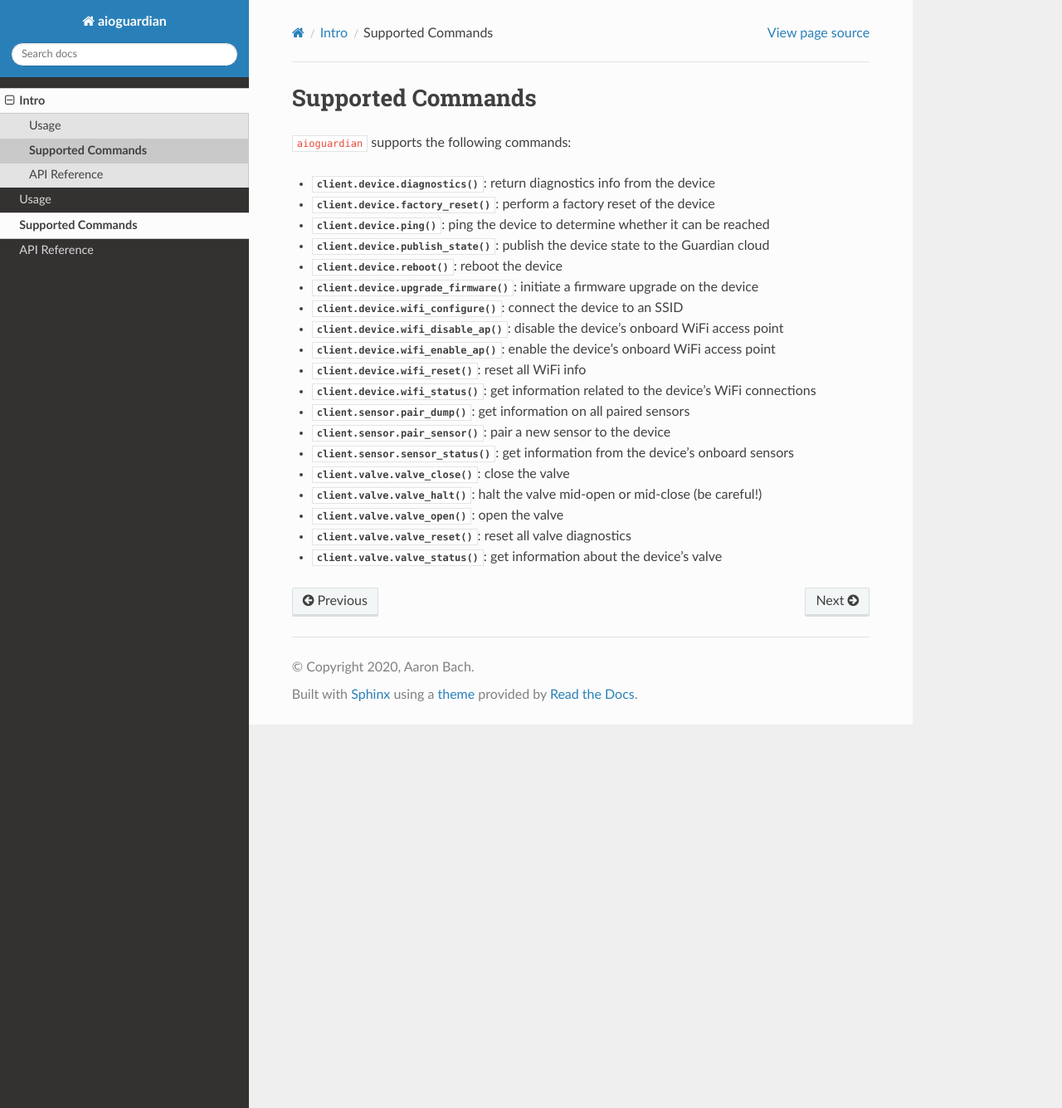
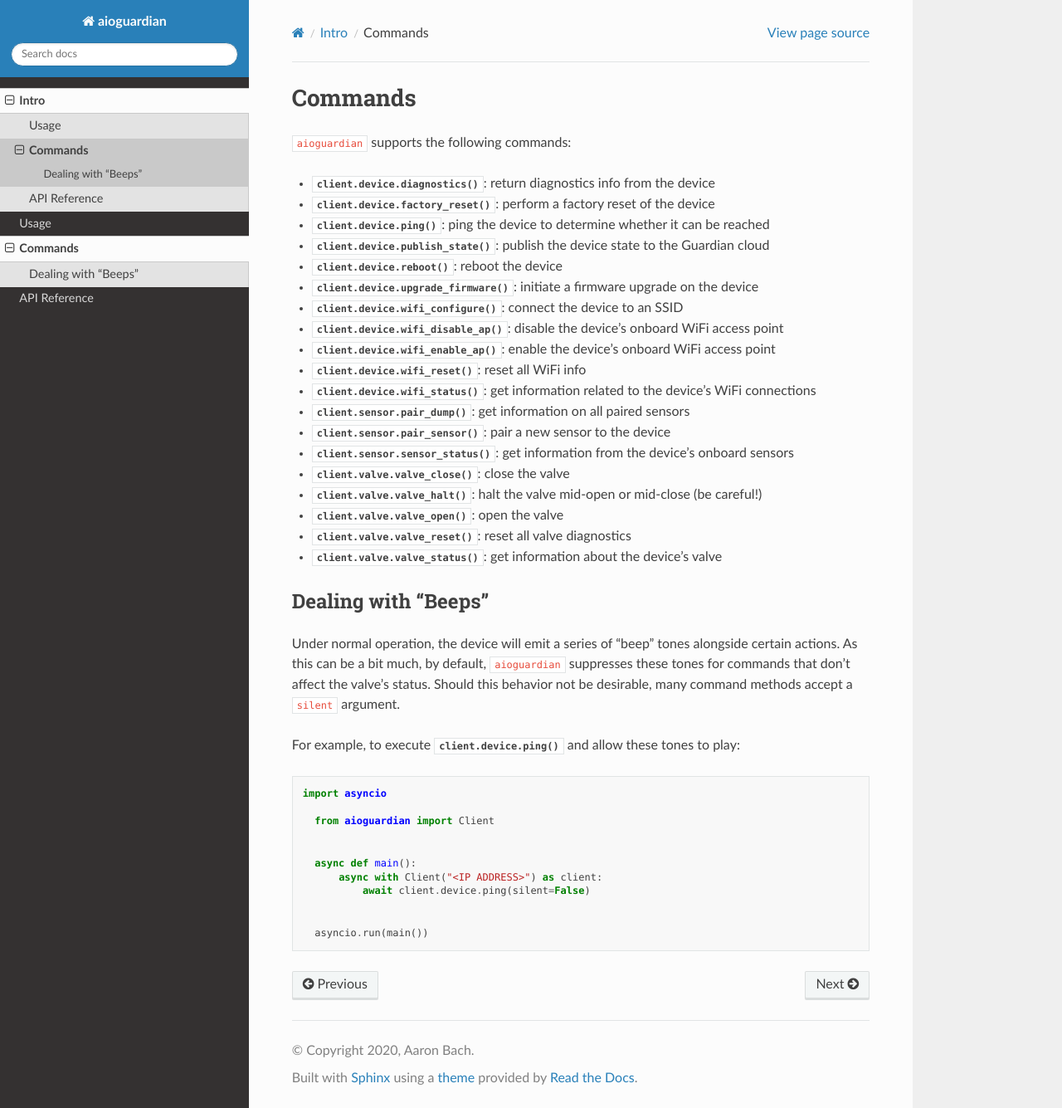
Before and after one commit to bachya/aioguardian, a Sphinx documentation site: the page built from docs/commands.rst, in a window 1280 px wide and 1335 px high. Shown: the whole window at 83% size. Built offline with Sphinx 7.4.7 and the Read the Docs theme 2.0.0, drawn with Linux system fonts in a browser that asks for light colours.

Commit message:
Add support for silencing beeps in most commands

```diff
--- a/docs/commands.rst
+++ b/docs/commands.rst
@@ -1,5 +1,5 @@
-Supported Commands
-==================
+Commands
+========
 
 ``aioguardian`` supports the following commands:
 
@@ -17,8 +17,34 @@ Supported Commands
 * :meth:`client.sensor.pair_dump() <aioguardian.commands.sensor.Sensor.pair_dump>`: get information on all paired sensors
 * :meth:`client.sensor.pair_sensor() <aioguardian.commands.sensor.Sensor.pair_sensor>`: pair a new sensor to the device
 * :meth:`client.sensor.sensor_status() <aioguardian.commands.sensor.Sensor.sensor_status>`: get information from the device's onboard sensors
-* :meth:`client.valve.valve_close() <aioguardian.commands.valve.Valve.close>`: close the valve
-* :meth:`client.valve.valve_halt() <aioguardian.commands.valve.Valve.halt>`: halt the valve mid-open or mid-close (be careful!)
-* :meth:`client.valve.valve_open() <aioguardian.commands.valve.Valve.open>`: open the valve
-* :meth:`client.valve.valve_reset() <aioguardian.commands.valve.Valve.reset>`: reset all valve diagnostics
+* :meth:`client.valve.valve_close() <aioguardian.commands.valve.Valve.valve_close>`: close the valve
+* :meth:`client.valve.valve_halt() <aioguardian.commands.valve.Valve.valve_halt>`: halt the valve mid-open or mid-close (be careful!)
+* :meth:`client.valve.valve_open() <aioguardian.commands.valve.Valve.valve_open>`: open the valve
+* :meth:`client.valve.valve_reset() <aioguardian.commands.valve.Valve.valve_reset>`: reset all valve diagnostics
 * :meth:`client.valve.valve_status() <aioguardian.commands.valve.Valve.valve_status>`: get information about the device's valve
+
+Dealing with "Beeps"
+--------------------
+
+Under normal operation, the device will emit a series of "beep" tones alongside certain
+actions. As this can be a bit much, by default, ``aioguardian`` suppresses these tones
+for commands that don't affect the valve's status. Should this behavior not be
+desirable, many command methods accept a ``silent`` argument.
+
+For example, to execute
+:meth:`client.device.ping() <aioguardian.commands.device.Device.ping>` and allow these
+tones to play:
+
+.. code:: python
+
+  import asyncio
+
+    from aioguardian import Client
+
+
+    async def main():
+        async with Client("<IP ADDRESS>") as client:
+            await client.device.ping(silent=False)
+
+
+    asyncio.run(main())
```
Also changed, not shown: README.md (+0 -68 lines), 7 other files.
